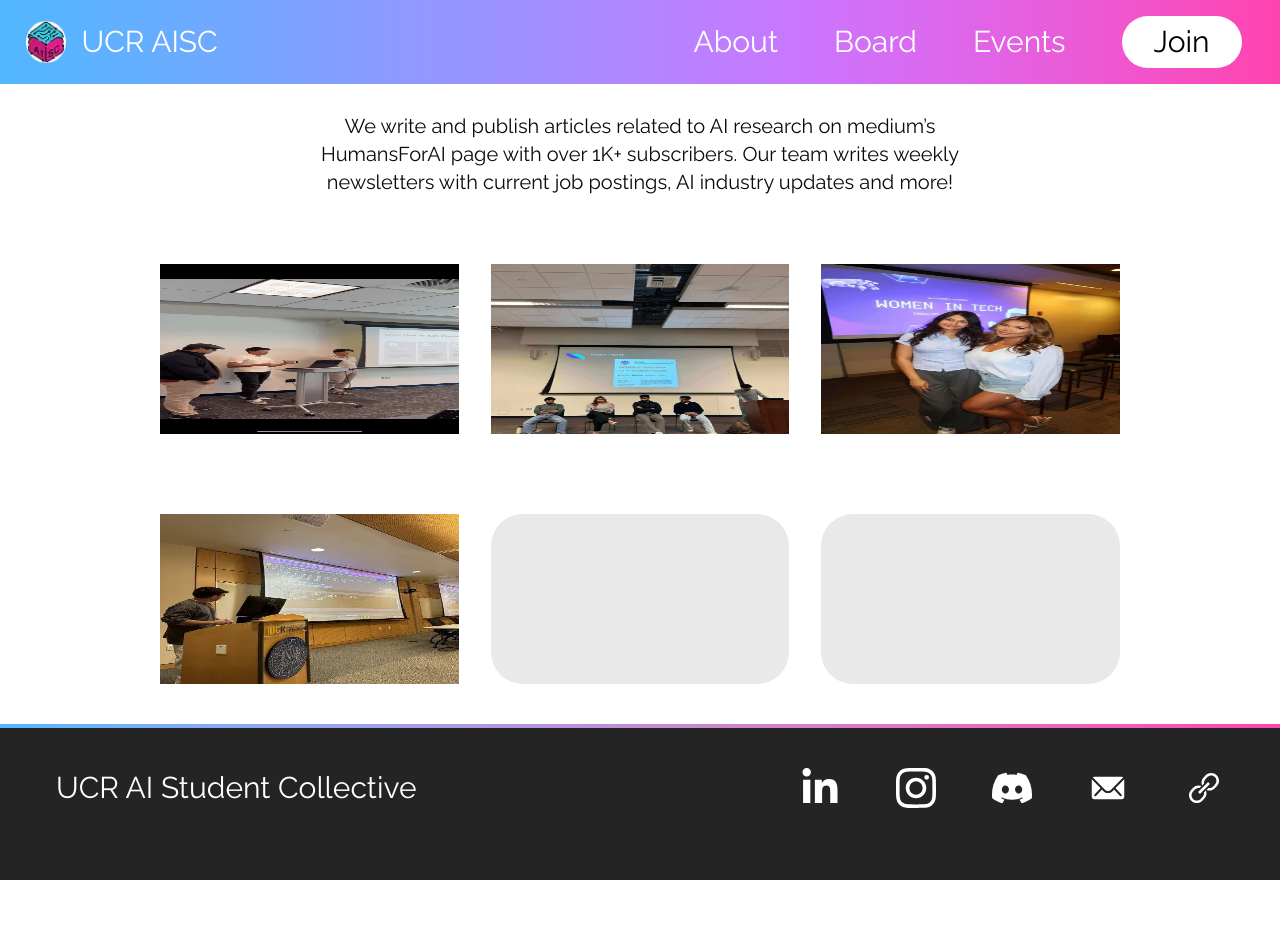
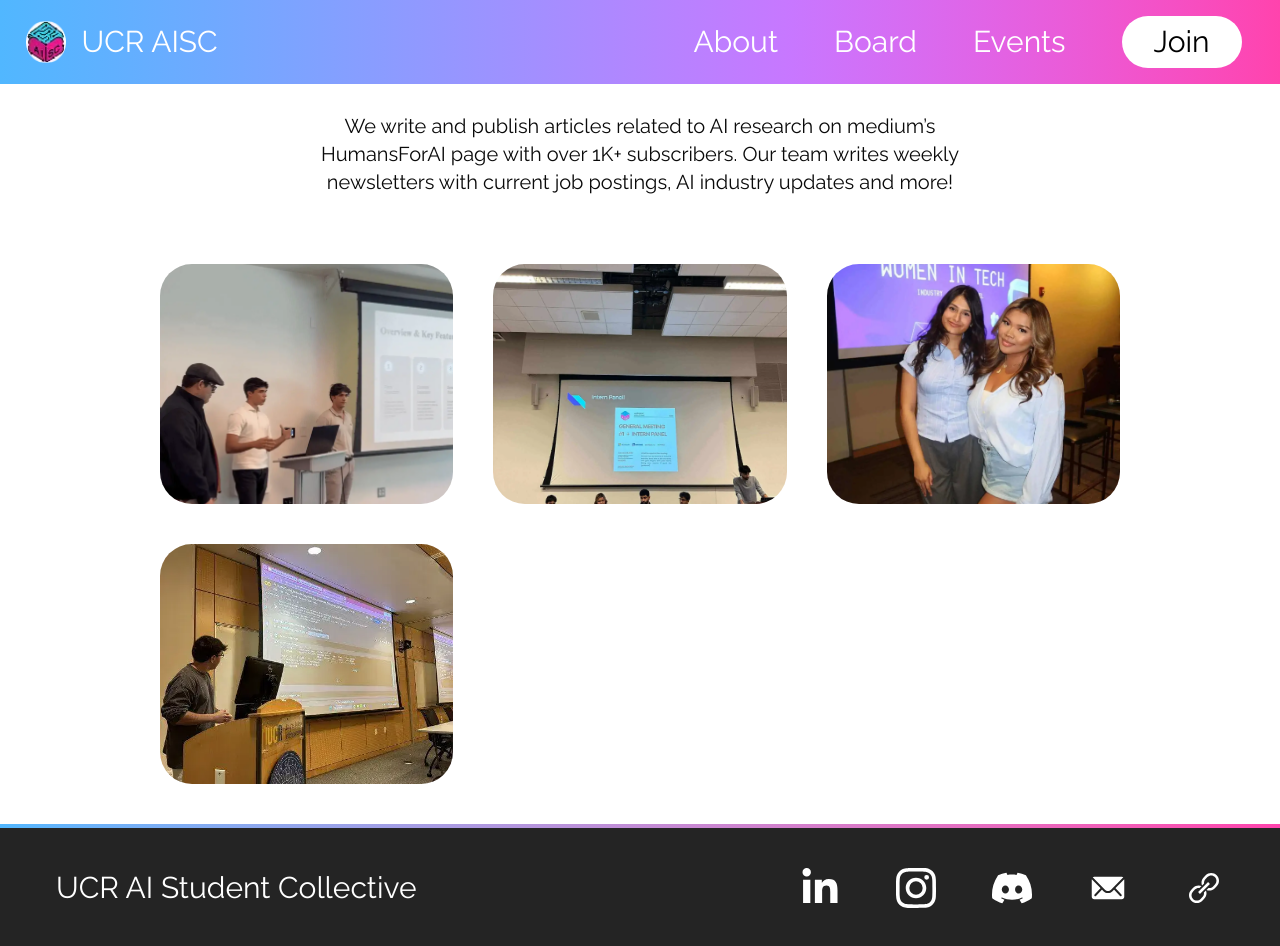
Before and after one commit to acm-ucr/aisc, a Next.js app: page /rnd in a window 1280 px wide. Shown: the top 946 px of the page. Before the commit the page ends 880 px from the top, so only its background shows below. Built offline with nearby package versions, Linux system fonts and the light colour scheme.

Commit message:
Add requested changes to RND components

```diff
--- a/src/app/rnd/page.tsx
+++ b/src/app/rnd/page.tsx
@@ -1,7 +1,13 @@
 import Description from "@/components/rnd/Description";
+import RDArticles from "@/components/rnd/RDArticles";
 
 const RND = () => {
-  return <Description />;
+  return (
+    <>
+      <Description />
+      <RDArticles />
+    </>
+  );
 };
 
 export default RND;
--- a/src/components/rnd/Description.tsx
+++ b/src/components/rnd/Description.tsx
@@ -1,4 +1,3 @@
-import RDArticles from "./RDArticles";
 
 const Description = () => {
   return (
@@ -8,7 +7,6 @@ const Description = () => {
         HumansForAI page with over 1K+ subscribers. Our team writes weekly
         newsletters with current job postings, AI industry updates and more!
       </div>
-      <RDArticles />
     </>
   );
 };
--- a/src/components/rnd/RDArticles.tsx
+++ b/src/components/rnd/RDArticles.tsx
@@ -1,19 +1,15 @@
-import { RDArticlesData } from "./RDArticlesData";
+import { RDArticlesData } from "../../data/RDArticlesData";
 import Image from "next/image";
 
 const RDArticles = () => {
   return (
     <>
-      <div className="grid h-[500px] grid-cols-3 grid-rows-2 gap-x-8 gap-y-20 px-40 py-10">
-        {RDArticlesData.map((article, index) => (
-          <a key={index} href={article.Link}>
-            <div className="bg-aisc-gray/10 relative h-full w-full rounded-4xl">
-              <Image src={article.Picture} alt={article.Alt} fill={true} />
-            </div>
+      <div className="grid h-[75vh] grid-cols-3 grid-rows-2 gap-10 px-40 py-10">
+        {RDArticlesData.map(({ Link, Picture, Alt}, index) => (
+          <a key={index} href={Link}>
+            <Image className="bg-aisc-gray/10 relative h-full w-full rounded-4xl object-cover" src={Picture} alt={Alt} width={500} height={500} />
           </a>
         ))}
-        <div className="bg-aisc-gray/10 h-full w-full rounded-4xl" />
-        <div className="bg-aisc-gray/10 h-full w-full rounded-4xl" />
       </div>
     </>
   );
```
Also changed, not shown: src/data/RDArticlesData.tsx (renamed from src/components/rnd/RDArticlesData.tsx).
